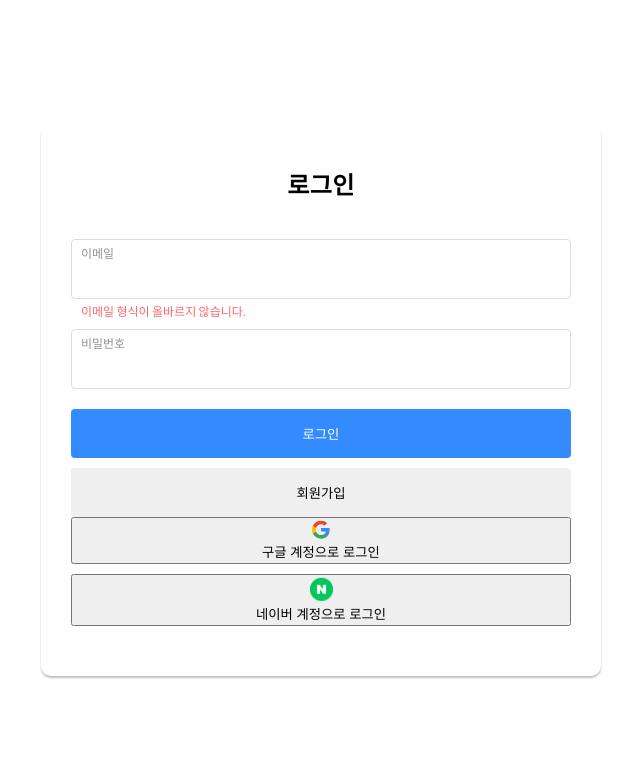
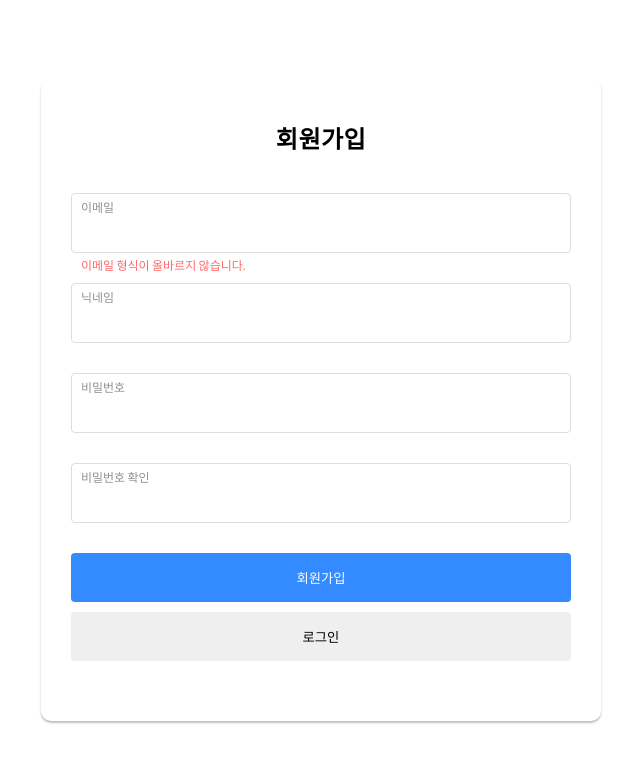
Before and after one commit to lee-sihun/DevMate, a React (Create React App) app: page /auth in a window 1280 px wide. Both pictures are taken after a click on the button "회원가입". Shown: the top 762 px of the page, without its empty margins (319-959 px from the left). Built offline with nearby package versions, Linux system fonts and the light colour scheme; a web font is replaced by a local one.

Commit message:
Feat : SignUpForm

```diff
--- a/src/components/SignInForm/SignInForm.tsx
+++ /dev/null
@@ -1,132 +0,0 @@
-import React from 'react';
-import styled from 'styled-components';
-import googleLogo from 'assets/img/social/google-logo.svg';
-import naverLogo from 'assets/img/social/naver-logo.svg';
-
-const Form = styled.div`
-  padding: 50px 30px;
-  min-width: 500px;
-  border-radius: 10px;
-  background: #fff;
-  box-shadow: 0px 2px 2px 0px rgba(0, 0, 0, 0.25);
-
-  h2 {
-    margin-bottom: 40px;
-    text-align: center;
-    font-size: 24px;
-    font-weight: 700;
-    letter-spacing: 0.5px;
-  }
-`;
-
-const Fieldset = styled.fieldset`
-  display: flex;
-  flex-direction: column;
-  gap: 10px;
-  legend {
-    position: absolute;
-    width: 1px;
-    height: 1px;
-    margin: -1px;
-    padding: 0;
-    border: 0;
-    clip: rect(0 0 0 0);
-    clip-path: inset(50%);
-    overflow: hidden;
-    white-space: nowrap;
-  }
-`;
-
-const InputField = styled.div`
-  position: relative;
-  display: flex;
-  flex-direction: column;
-  height: 80px;
-
-  label {
-    position: absolute;
-    top: 10px;
-    left: 10px;
-    font-size: 12px;
-    color: #919191;
-    pointer-events: none;
-  }
-
-  input {
-    padding: 30px 10px 10px 10px;
-    border-radius: 4px;
-    border: 1px solid #ddd;
-    font-size: 16px;
-    outline: none;
-  }
-
-  span {
-    position: absolute;
-    bottom: 0;
-    left: 10px;
-    font-size: 12px;
-    color: #ff6868;
-  }
-`;
-
-const FormBtn = styled.button<{ secondary?: boolean }>`
-  background-color: ${(props) =>
-    props.secondary ? '#EFEFEF' : 'var(--blue-regular1)'};
-  padding: 15px 0;
-  color: ${(props) => (props.secondary ? '#000' : '#fff')};
-  border-radius: 4px;
-  border: none;
-  cursor: pointer;
-
-  &:hover {
-    background-color: var(--blue-regular1);
-    color: #fff;
-  }
-`;
-
-const SocialBtn = styled.button``;
-
-const SignInForm = () => {
-  return (
-    <Form>
-      <h2>로그인</h2>
-      <Fieldset>
-        <legend>사용자 정보 입력</legend>
-        <InputField>
-          <label htmlFor="email">이메일</label>
-          <input type="text" id="email" />
-          <span role="alert" aria-live="assertive">
-            이메일 형식이 올바르지 않습니다.
-          </span>
-        </InputField>
-        <InputField>
-          <label htmlFor="password">비밀번호</label>
-          <input type="password" id="password" />
-          <span role="alert" aria-live="assertive"></span>
-        </InputField>
-      </Fieldset>
-
-      <Fieldset>
-        <legend>로그인 및 회원가입</legend>
-        <FormBtn type="submit">로그인</FormBtn>
-        <FormBtn type="button" secondary>
-          회원가입
-        </FormBtn>
-      </Fieldset>
-
-      <Fieldset>
-        <legend>소셜 로그인</legend>
-        <button>
-          <img src={googleLogo} alt="구글 로고" />
-          <p>구글 계정으로 로그인</p>
-        </button>
-        <button>
-          <img src={naverLogo} alt="네이버 로고" />
-          <p>네이버 계정으로 로그인</p>
-        </button>
-      </Fieldset>
-    </Form>
-  );
-};
-
-export default SignInForm;
--- /dev/null
+++ b/src/components/features/AuthForm/AuthForm.styled.tsx
@@ -0,0 +1,102 @@
+import styled from 'styled-components';
+
+export const Form = styled.form`
+  padding: 50px 30px;
+  min-width: 500px;
+  border-radius: 10px;
+  background: #fff;
+  box-shadow: 0px 2px 2px 0px rgba(0, 0, 0, 0.25);
+
+  h2 {
+    margin-bottom: 40px;
+    text-align: center;
+    font-size: 24px;
+    font-weight: 700;
+    letter-spacing: 0.5px;
+  }
+`;
+
+export const Fieldset = styled.fieldset`
+  display: flex;
+  flex-direction: column;
+  gap: 10px;
+  margin-bottom: 10px;
+
+  legend {
+    position: absolute;
+    width: 1px;
+    height: 1px;
+    margin: -1px;
+    padding: 0;
+    border: 0;
+    clip: rect(0 0 0 0);
+    clip-path: inset(50%);
+    overflow: hidden;
+    white-space: nowrap;
+  }
+`;
+
+export const InputField = styled.div`
+  position: relative;
+  display: flex;
+  flex-direction: column;
+  height: 80px;
+
+  label {
+    position: absolute;
+    top: 10px;
+    left: 10px;
+    font-size: 12px;
+    color: #919191;
+    pointer-events: none;
+  }
+
+  input {
+    padding: 30px 10px 10px 10px;
+    border-radius: 4px;
+    border: 1px solid #ddd;
+    font-size: 16px;
+    outline: none;
+  }
+
+  span {
+    position: absolute;
+    bottom: 0;
+    left: 10px;
+    font-size: 12px;
+    color: #ff6868;
+  }
+`;
+
+export const FormBtn = styled.button<{ $secondary?: boolean }>`
+  background-color: ${(props) => (props.$secondary ? '#EFEFEF' : 'var(--blue-regular1)')};
+  padding: 15px 0;
+  color: ${(props) => (props.$secondary ? '#000' : '#fff')};
+  border-radius: 4px;
+  border: none;
+  cursor: pointer;
+
+  &:hover {
+    background-color: ${(props) => (props.$secondary ? '#ccc' : 'var(--blue-regular2)')};
+  }
+`;
+
+export const SocialBtn = styled.button`
+  display: flex;
+  align-items: center;
+  justify-content: center;
+  padding: 12px 0;
+  border: 1px solid #ddd;
+  border-radius: 4px;
+  background-color: transparent;
+  cursor: pointer;
+
+  p {
+    margin-left: 10px;
+    margin-top: 4px;
+  }
+
+  // &:hover {
+  //   background-color: #ccc;
+  // }
+`;
--- /dev/null
+++ b/src/components/features/AuthForm/SignInForm.tsx
@@ -0,0 +1,59 @@
+import React from 'react';
+import googleLogo from 'assets/img/social/google-logo.svg';
+import naverLogo from 'assets/img/social/naver-logo.svg';
+import {
+  Form,
+  Fieldset,
+  InputField,
+  FormBtn,
+  SocialBtn,
+} from './AuthForm.styled';
+
+interface ISignInFormProps {
+  toggleSignUpMode: () => void;
+}
+
+const SignInForm = ({ toggleSignUpMode }: ISignInFormProps) => {
+  return (
+    <Form>
+      <h2>로그인</h2>
+      <Fieldset>
+        <legend>사용자 정보 입력</legend>
+        <InputField>
+          <label htmlFor="email">이메일</label>
+          <input type="text" id="email" />
+          <span role="alert" aria-live="assertive">
+            이메일 형식이 올바르지 않습니다.
+          </span>
+        </InputField>
+        <InputField>
+          <label htmlFor="password">비밀번호</label>
+          <input type="password" id="password" />
+          <span role="alert" aria-live="assertive"></span>
+        </InputField>
+      </Fieldset>
+
+      <Fieldset>
+        <legend>로그인 및 회원가입</legend>
+        <FormBtn type="submit">로그인</FormBtn>
+        <FormBtn type="button" $secondary onClick={toggleSignUpMode}>
+          회원가입
+        </FormBtn>
+      </Fieldset>
+
+      <Fieldset>
+        <legend>소셜 로그인</legend>
+        <SocialBtn type="button">
+          <img src={googleLogo} alt="구글 로고" />
+          <p>구글 계정으로 로그인</p>
+        </SocialBtn>
+        <SocialBtn type="button">
+          <img src={naverLogo} alt="네이버 로고" />
+          <p>네이버 계정으로 로그인</p>
+        </SocialBtn>
+      </Fieldset>
+    </Form>
+  );
+};
+
+export default SignInForm;
--- /dev/null
+++ b/src/components/features/AuthForm/SignUpForm.tsx
@@ -0,0 +1,49 @@
+import React from 'react';
+import { Form, Fieldset, InputField, FormBtn } from './AuthForm.styled';
+
+interface ISignUpFormProps {
+  toggleSignUpMode: () => void;
+}
+
+const SignUpForm = ({ toggleSignUpMode }: ISignUpFormProps) => {
+  return (
+    <Form>
+      <h2>회원가입</h2>
+      <Fieldset>
+        <legend>사용자 정보 입력</legend>
+        <InputField>
+          <label htmlFor="email">이메일</label>
+          <input type="text" id="email" />
+          <span role="alert" aria-live="assertive">
+            이메일 형식이 올바르지 않습니다.
+          </span>
+        </InputField>
+        <InputField>
+          <label htmlFor="nickName">닉네임</label>
+          <input type="text" id="nickName" />
+          <span role="alert" aria-live="assertive"></span>
+        </InputField>
+        <InputField>
+          <label htmlFor="password">비밀번호</label>
+          <input type="password" id="password" />
+          <span role="alert" aria-live="assertive"></span>
+        </InputField>
+        <InputField>
+          <label htmlFor="passwordConfirm">비밀번호 확인</label>
+          <input type="password" id="passwordConfirm" />
+          <span role="alert" aria-live="assertive"></span>
+        </InputField>
+      </Fieldset>
+
+      <Fieldset>
+        <legend>로그인 및 회원가입</legend>
+        <FormBtn type="submit">회원가입</FormBtn>
+        <FormBtn type="button" $secondary onClick={toggleSignUpMode}>
+          로그인
+        </FormBtn>
+      </Fieldset>
+    </Form>
+  );
+};
+
+export default SignUpForm;
--- a/src/pages/Auth.tsx
+++ b/src/pages/Auth.tsx
@@ -1,7 +1,8 @@
 import React from 'react';
 import { useState } from 'react';
 import styled from 'styled-components';
-import SignInForm from '../components/SignInForm/SignInForm';
+import SignInForm from '../components/features/AuthForm/SignInForm';
+import SignUpForm from '../components/features/AuthForm/SignUpForm';
 
 const Wrapper = styled.div`
   display: flex;
@@ -12,17 +13,17 @@ const Wrapper = styled.div`
 
 const Auth = () => {
   const [isSignUpMode, setIsSignUpMode] = useState(false);
-  const toggleAccount = () => setIsSignUpMode((prev) => !prev);
+  const toggleSignUpMode = () => setIsSignUpMode((prev) => !prev);
 
   return (
     <Wrapper>
-      <SignInForm />
-      {/* {!isSignUpMode ? (
-          // <SignIn toggleAccount={toggleAccount} />
-        ) : (
-          <NewAccount toggleAccount={toggleAccount} />
-        )} */}
+      {!isSignUpMode ? (
+        <SignInForm toggleSignUpMode={toggleSignUpMode} />
+      ) : (
+        <SignUpForm toggleSignUpMode={toggleSignUpMode} />
+      )}
     </Wrapper>
   );
 };
+
 export default Auth;
```
Also changed, not shown: .eslintrc.js, 1 other file (tests, documents, lock files or other folders).
